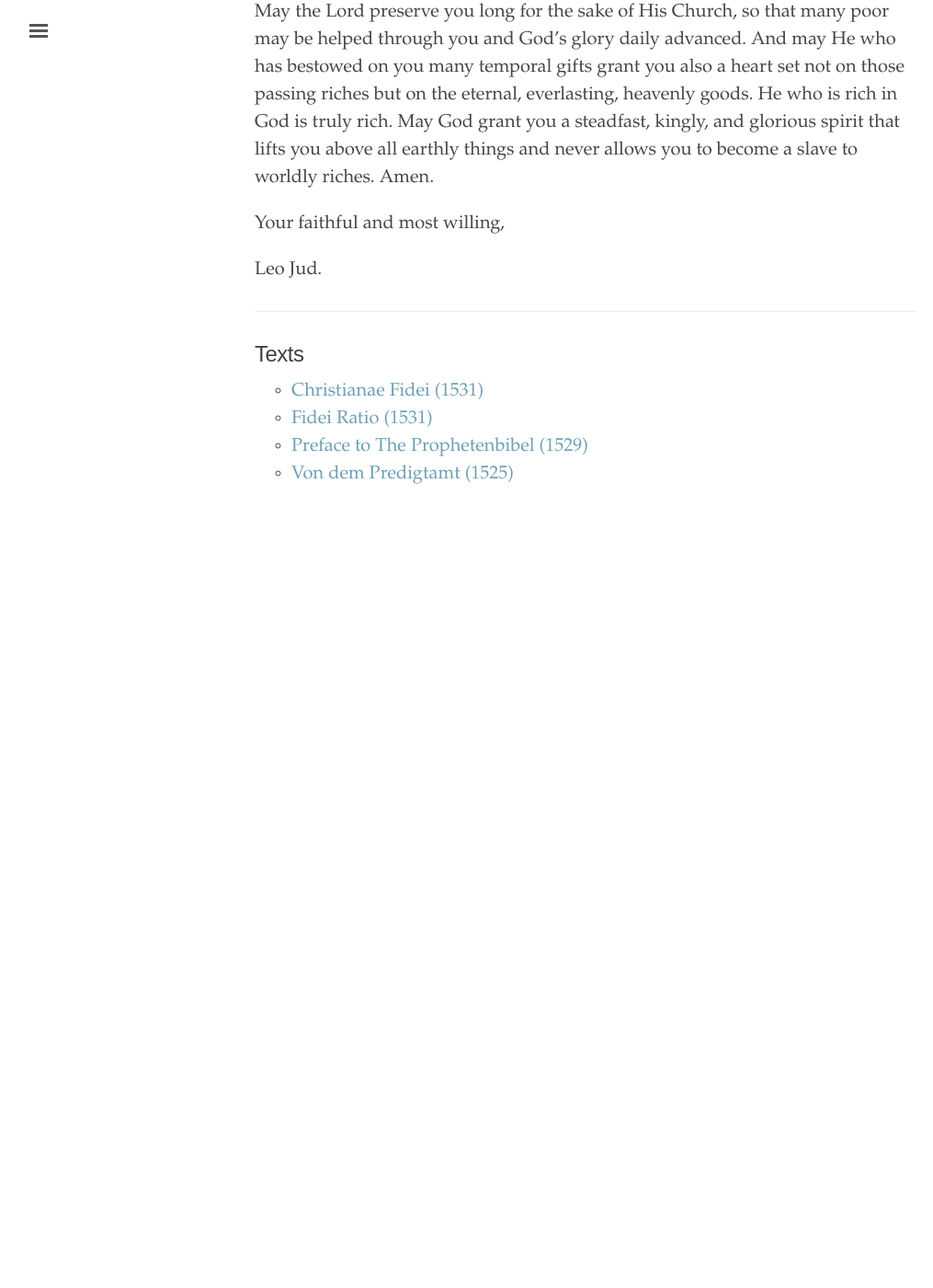
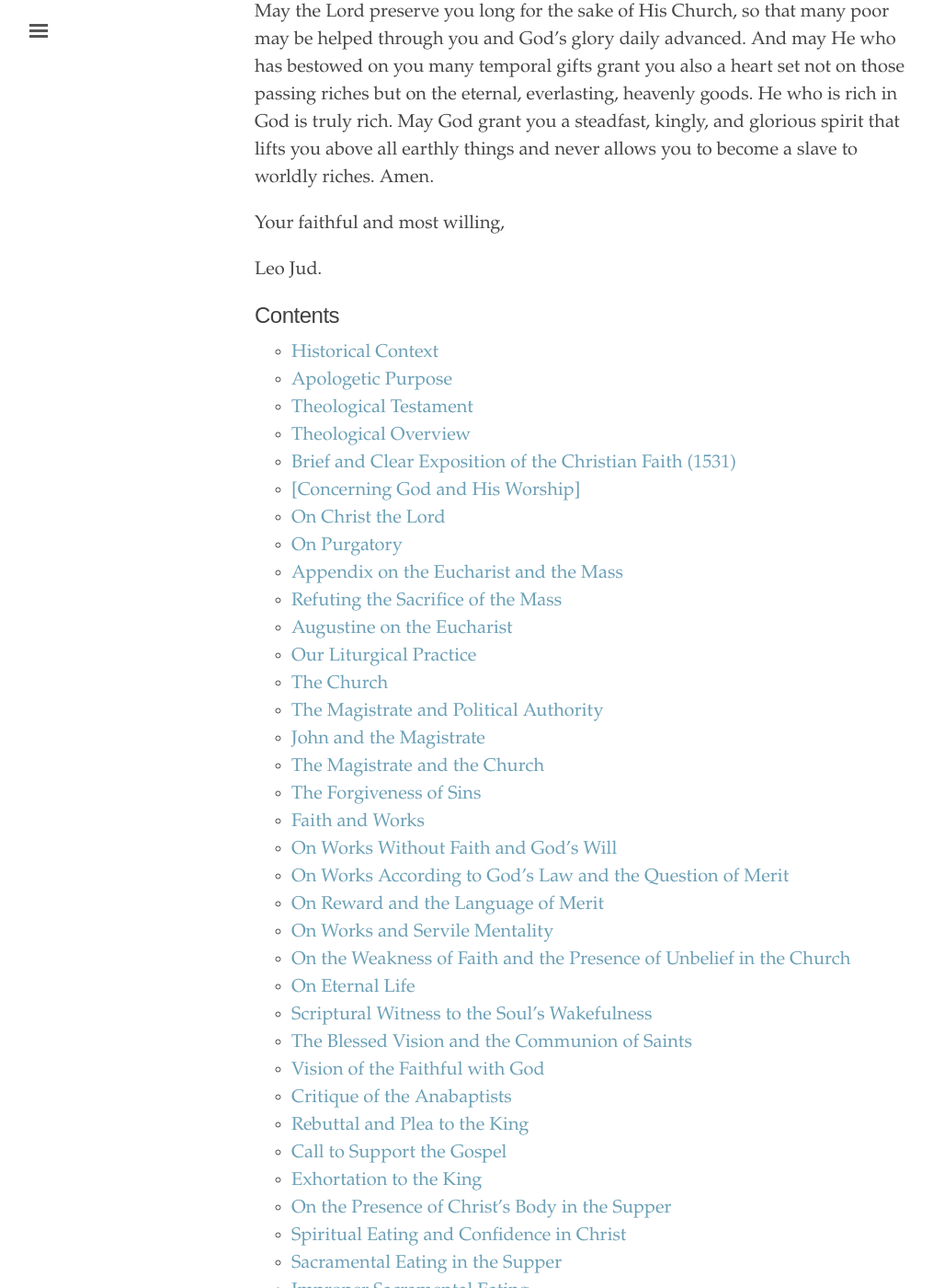
Before and after one commit to turicumzwingli/turicum, a Jekyll site: the page built from _texts/christianaefidei.md, in a window 1280 px wide and 1400 px high, scrolled down 63549 px. Shown: the whole window at 92% size, without its empty margins (3-1018 px from the left). Built offline with Jekyll 4.4.1, drawn with Linux system fonts in a browser that asks for light colours; before the commit the page ends 64179 px from its top, so only the background shows below that; some of the changed text lies outside the part shown.

```diff
--- a/_texts/christianaefidei.md
+++ b/_texts/christianaefidei.md
@@ -1051,18 +1051,8 @@
 Leo Jud.
 
 
-<hr>
+## Contents
+{:.no_toc}
 
-<div class="toc">
-  <h2>Texts</h2>
-  <ul class="texts">
-  {% for item in site.texts %}
-
-    <li class="text-title">
-      <a href="{{ site.baseurl }}{{ item.url }}">
-        {{ item.title }}
-      </a>
-    </li>
-  {% endfor %}
-  </ul>
-</div>
+* ToC
+{:toc}
```
